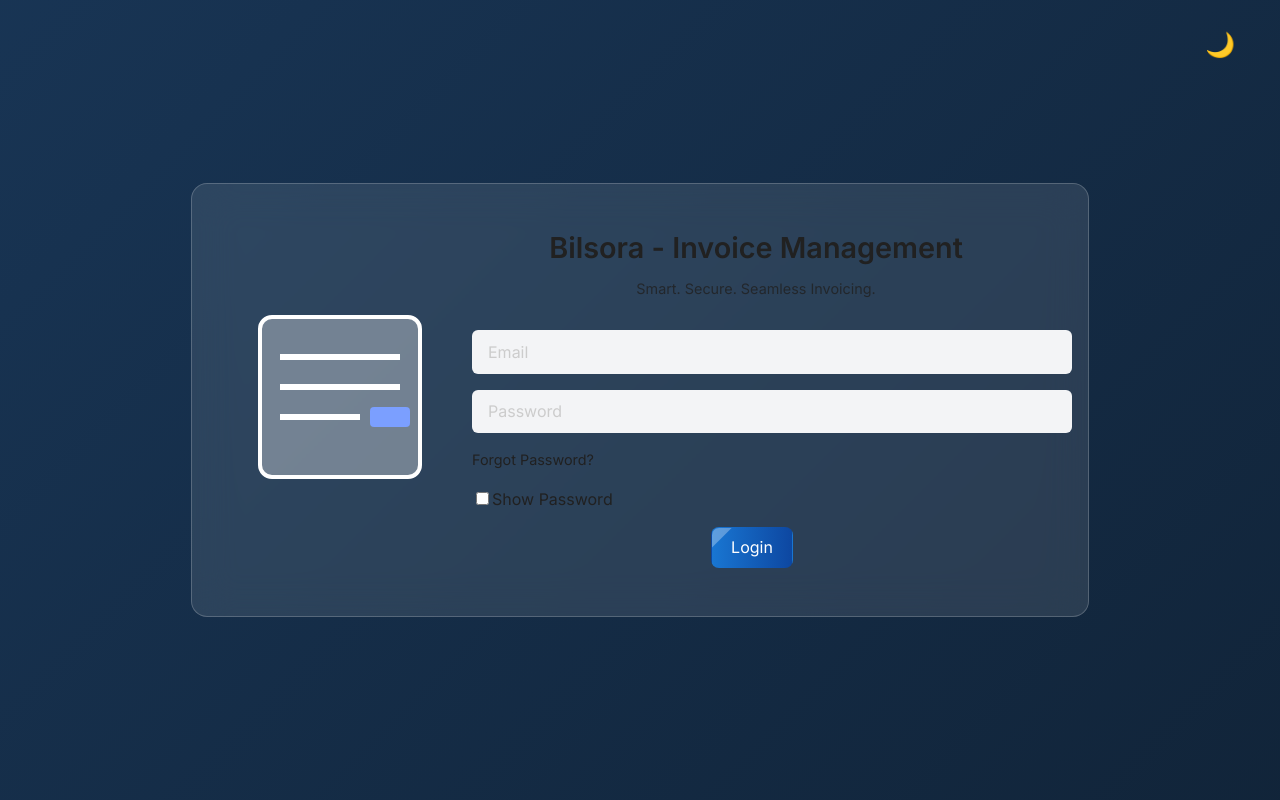
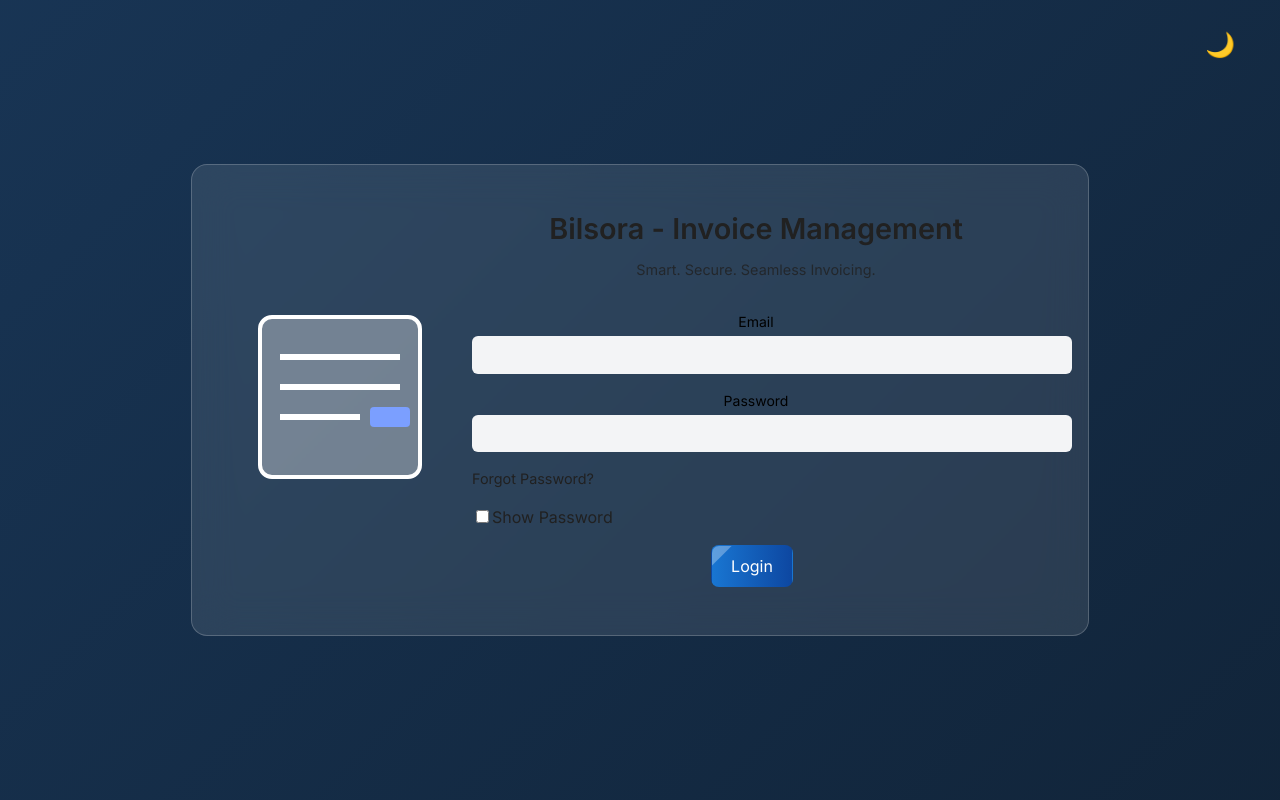
Before and after one commit to sorushikesh/invoice-management-ui, a React (Vite) app: page /invoice/management/login in a window 1280 px wide. Built offline with nearby package versions, Linux system fonts and the light colour scheme.

Commit message:
fix: improve login label visibility

```diff
--- a/src/index.css
+++ b/src/index.css
@@ -204,12 +204,13 @@ body.dark {
 }
 
 .input-wrapper {
-  position: relative;
+  display: flex;
+  flex-direction: column;
 }
 
 .input-wrapper input {
   width: 100%;
-  padding: 1rem 1rem 0.6rem;
+  padding: 0.6rem 1rem;
   border-radius: 6px;
   border: none;
   font-size: 1rem;
@@ -219,26 +220,15 @@ body.dark {
 }
 
 .input-wrapper label {
-  position: absolute;
-  left: 1rem;
-  top: 50%;
-  transform: translateY(-50%);
-  pointer-events: none;
-  color: #ccc;
-  transition: transform 0.3s, top 0.3s, font-size 0.3s, color 0.3s;
+  margin-bottom: 0.25rem;
+  font-size: 0.875rem;
+  color: var(--color-heading);
 }
 
 .input-wrapper input:focus {
   outline: none;
   box-shadow: 0 0 0 2px rgba(118, 226, 255, 0.8), 0 0 8px rgba(118, 226, 255, 0.8);
   transform: translateY(-2px);
-}
-
-.input-wrapper input:focus + label,
-.input-wrapper input:not(:placeholder-shown) + label {
-  top: 0.4rem;
-  font-size: 0.75rem;
-  color: var(--color-accent);
 }
 
 .login-card button {
--- a/src/pages/Login.tsx
+++ b/src/pages/Login.tsx
@@ -55,27 +55,29 @@ export default function Login({ onLogin }: Props) {
           </div>
           {error && <p className="error-message">{error}</p>}
           <div className="input-wrapper">
+            <label htmlFor="email">
+              Email
+            </label>
             <input
               id="email"
-              placeholder=" "
               value={username}
               onChange={(e: ChangeEvent<HTMLInputElement>) =>
                 setUsername(e.target.value)
               }
             />
-            <label htmlFor="email">Email</label>
           </div>
           <div className="input-wrapper">
+            <label htmlFor="password">
+              Password
+            </label>
             <input
               id="password"
-              placeholder=" "
               type={showPassword ? 'text' : 'password'}
               value={password}
               onChange={(e: ChangeEvent<HTMLInputElement>) =>
                 setPassword(e.target.value)
               }
             />
-            <label htmlFor="password">Password</label>
           </div>
           <a className="forgot-password" href="/forgot-password">
             Forgot Password?
```
